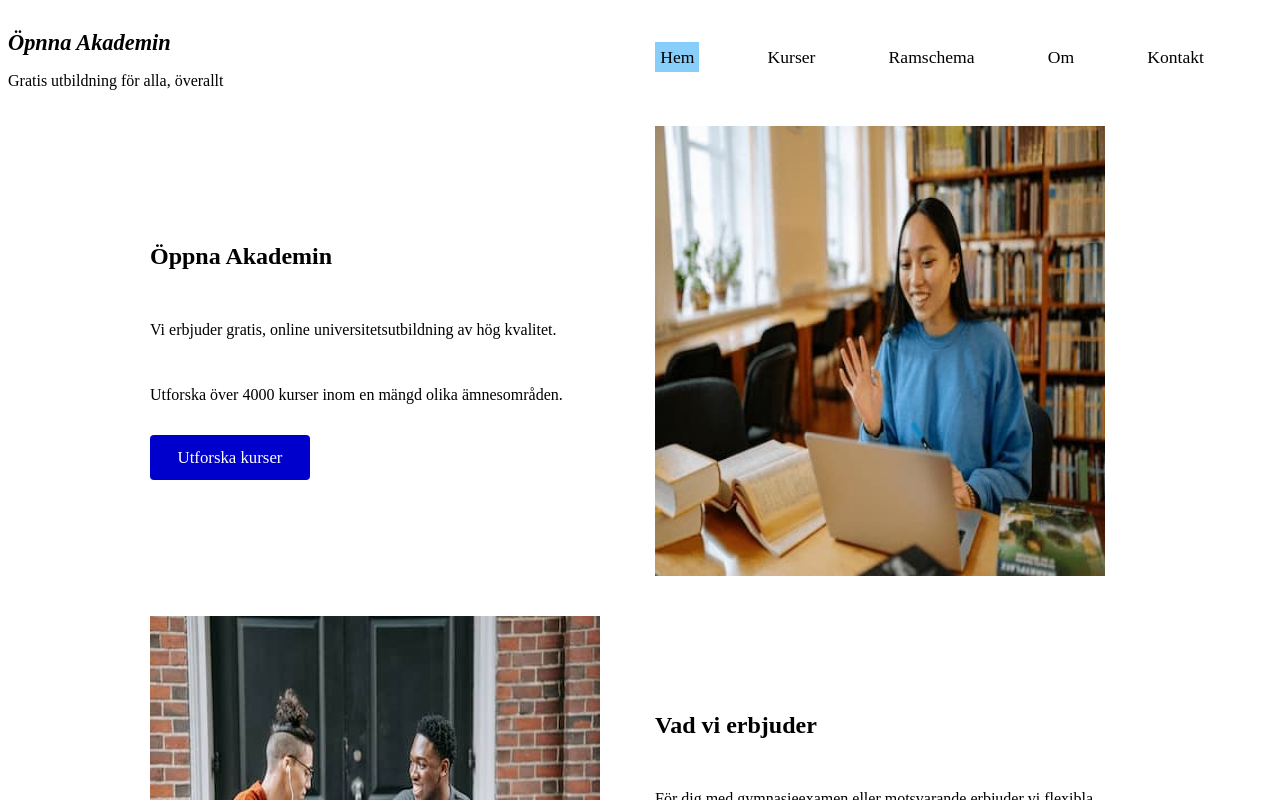
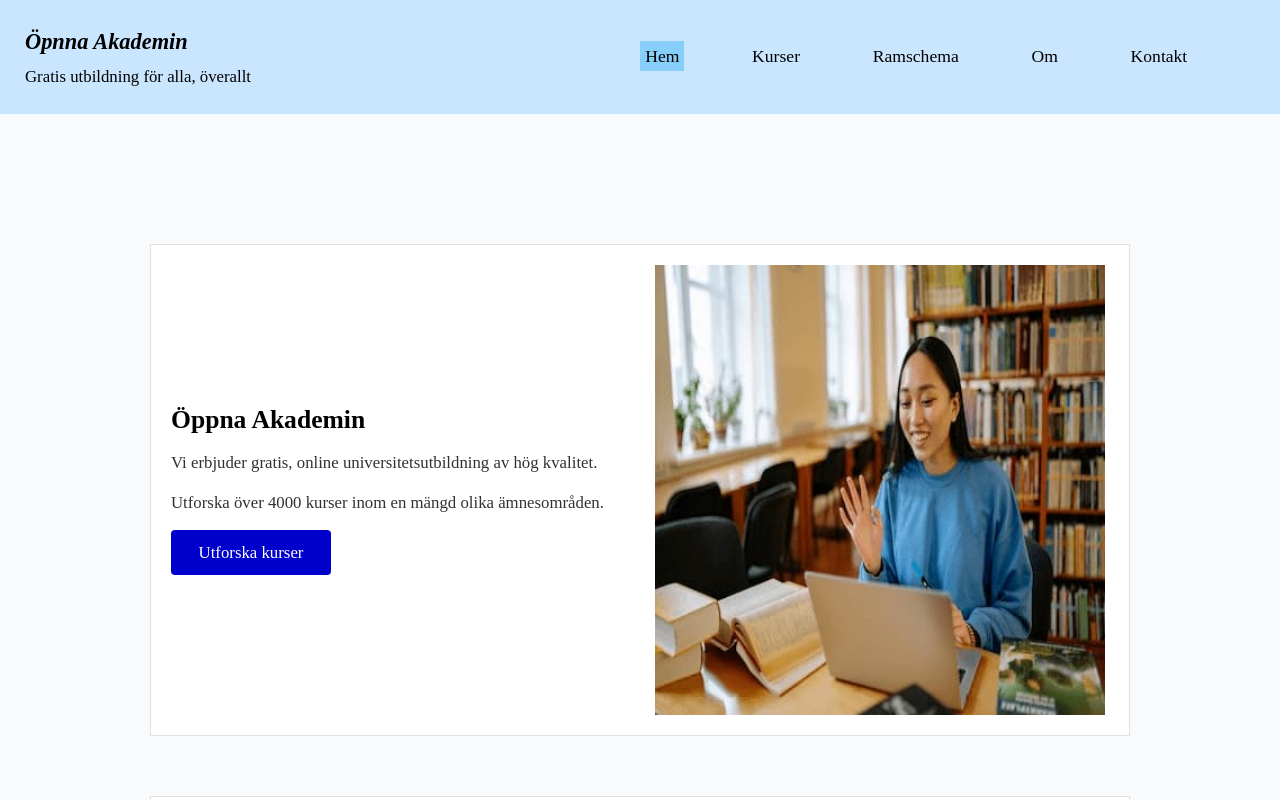
Before and after one commit to izab2500/typescript-projekt, an Angular app: page / in a window 1280 px wide. Shown: the top 800 px of the page. Built offline with nearby package versions, Linux system fonts and the light colour scheme.

Commit message:
Add global css styling

```diff
--- a/src/styles.css
+++ b/src/styles.css
@@ -1 +1,67 @@
 /* You can add global styles to this file, and also import other style files */
+/* You can add global styles to this file, and also import other style files */
+:root {
+    --bg: #FAFAFA;
+    --text: #000000;
+    --text-secondary: #313131;
+    --primary: #cae6ff;
+    --card: #FFFFFF;
+    --border: #E0E0E0;
+}
+
+* {
+    padding: 0;
+    margin: 0;
+    box-sizing: border-box;
+}
+
+html {
+    background-color: #F8FAFC;
+    height: 100vh;
+}
+
+app-root {
+    max-width: 1560pxpx;
+    width: 100%;
+    min-height: 100vh;
+    margin-inline: auto;
+    display: flex;
+    flex-direction: column;
+    gap: 45px;
+}
+
+
+header,
+main,
+footer {
+    padding: 25px;
+}
+
+main {
+    flex: 1;
+    width:100%;
+}
+
+h1,
+h2,
+h3 {
+    font-size: 1.6rem;
+    color: var(--text);
+    font-weight: bold;
+}
+
+h3 {
+    font-size: 1.2rem;
+    color: #313131;
+}
+
+p {
+    font-size: 1.05rem;
+    color: var(--text-secondary);
+    line-height: 1.5;
+    max-width: 65ch;
+}
+
+section {
+    margin: 60px;
+}
```
